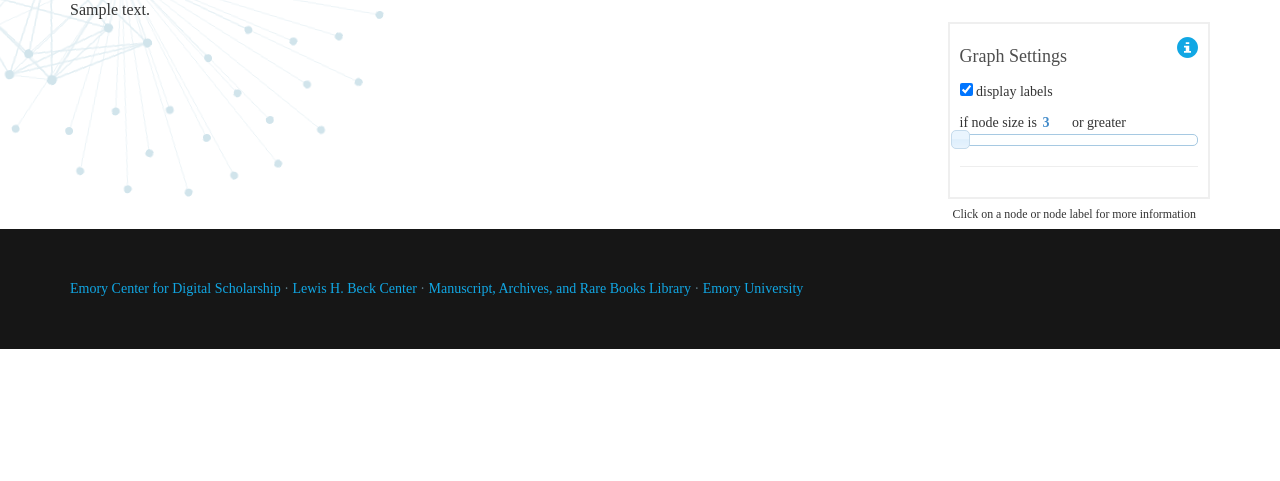
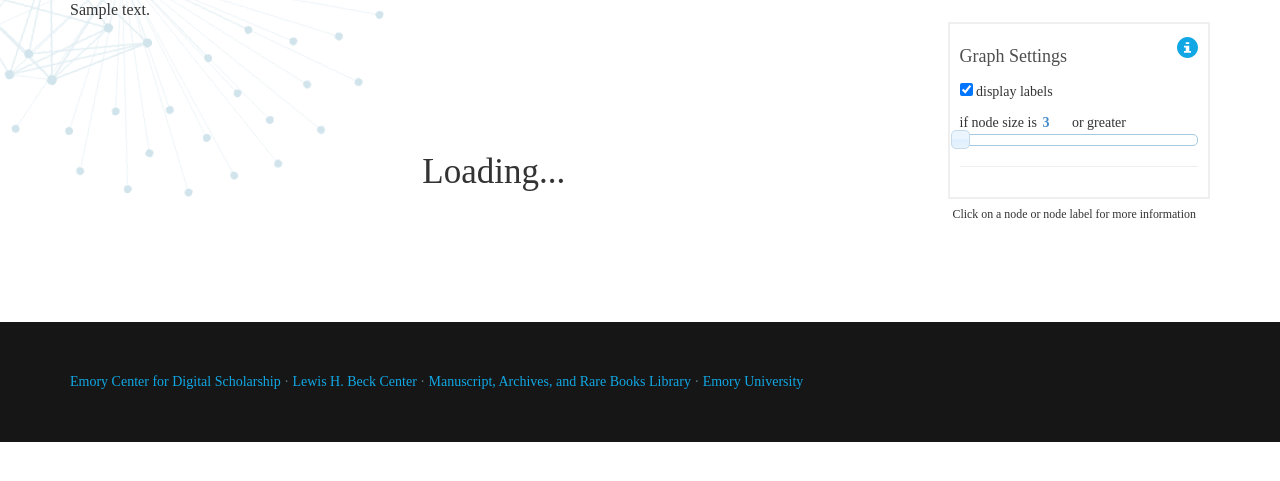
Before and after one commit to ecds/belfast-group-site, a Django app: template belfast/network/templates/network/bg.html in a window 1280 px wide. Shown: the part 51-532 px from the top of the page. Run offline with Django 3.2, Linux system fonts and the light colour scheme; the template is opened without the code that fills it: most values are stand-ins (such as "Sample title", 1, 10 or a date in 2020); form fields are guessed from the names that the template uses; some libraries are stand-ins or nearby versions.

Commit message:
loading indicator for network graphs [#75398880]

```diff
--- a/belfast/network/templates/network/snippets/graph_with_controls.html
+++ b/belfast/network/templates/network/snippets/graph_with_controls.html
@@ -1,7 +1,9 @@
 {# common template layout for force-directed graph with control and info divs #}
 <div class="row">
   <div class="col-md-9">
-     <div id="network-graph"></div>
+     <div id="network-graph">
+        <div class="graph-loading text-center">Loading...</div>
+     </div>
   </div>
   <div class="col-md-3">
     <div id="graph-controls">
--- a/sitemedia/css/belfast-style.css
+++ b/sitemedia/css/belfast-style.css
@@ -262,6 +262,13 @@ font-family: 'PT Mono', courier, sans-serif;
 /** end poetry style **/
 
 
+.graph-loading {
+    font-size: 35px;
+    line-height: 300px;
+    vertical-align: middle;
+}
+
+
 
 @media print{
 	#poets figure{
--- a/sitemedia/js/d3.force.js
+++ b/sitemedia/js/d3.force.js
@@ -262,6 +262,8 @@ function init_graph(json) {
       .size([options.width, options.height])
       .start();
 
+  $('.graph-loading').hide();   // hide loading indicator once graph is initialized
+
   // "sticky" behavior on drag/double-click from http://bl.ocks.org/mbostock/3750558
   function dblclick(d) {
     d3.select(this).classed("fixed", d.fixed = false);
```
